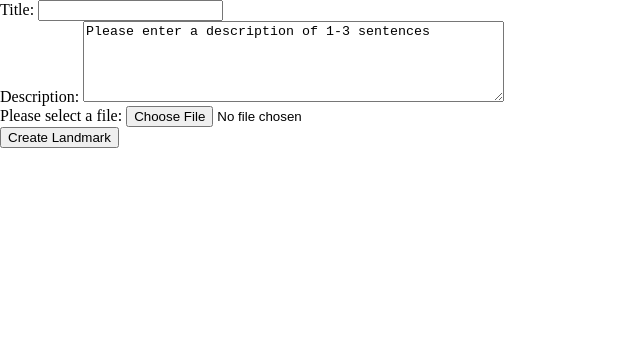
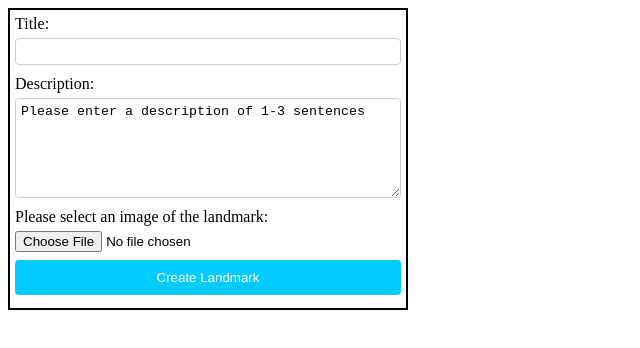
Before and after one commit to Jenny12120/Assignment_1_webdev, a plain HTML site: page index.html in a window 1280 px wide. Shown: the whole page, without its empty margins (0-640 px from the left). Drawn offline with Linux system fonts and the light colour scheme; some packages are replaced by stand-ins of ours.

Commit message:
Add css file

```diff
--- a/index.html
+++ b/index.html
@@ -1,18 +1,8 @@
 
 <!DOCTYPE html>
 <html>
-    <style>
-      gmp-map {
-        height: 100%;
-      }
-      html,
-      body {
-        height: 100%;
-        margin: 0;
-        padding: 0;
-      }
-    </style>
     <head>
+        <link rel="stylesheet" href="landmark.css">
         <script
             src="https://maps.googleapis.com/maps/api/js?key=AIzaSyBvgdXznWcLROFmLIUhK7g4oGri6tK94Qs&libraries=maps,marker"
             defer>
@@ -23,8 +13,8 @@
             <label for="title">Title:</label>
             <input type="text" id="title"><br/>
             <label for="description">Description:</label>
-            <textarea id="description" rows="5" cols="50">Please enter a description of 1-3 sentences</textarea><br/>
-            <label for="upload">Please select a file:</label>
+            <textarea id="description">Please enter a description of 1-3 sentences</textarea><br/>
+            <label for="upload">Please select an image of the landmark:</label>
             <input type="file" id="upload" accept="image/*, .jpg, .jpeg, .png, .gif, .webp"><br/>
             <input type="button" id="create" value="Create Landmark">
         </form>
--- /dev/null
+++ b/landmark.css
@@ -0,0 +1,65 @@
+* {
+  box-sizing: border-box;
+}
+
+gmp-map {
+    height: 100%;
+    width: 50%;
+}
+
+#landmark {
+    display: flex;
+    flex-wrap: wrap;
+    justify-content: space-between;
+    min-width: 400px;
+    width: 20%;
+    border: 2px solid #000000;
+    padding: 5px 5px 5px 5px;
+}
+
+label {
+  width: 80%;
+  margin-bottom: 5px;
+}
+
+input[type=text] {
+  min-width: 100%;
+  margin-bottom: 10px;
+  border: 1px solid #ccc;
+  border-radius: 4px;
+  padding: 5px;
+}
+
+input[type=button] {
+  width: 100%;
+  background-color: #00ccff;
+  color: white;
+  padding: 10px;
+  margin: 8px 0;
+  border: none;
+  border-radius: 4px;
+}
+
+textarea {
+  min-width: 100%;
+  height: 100px;
+  margin-bottom: 10px;
+  border: 1px solid #ccc;
+  border-radius: 4px;
+  padding: 5px;
+}
+
+@media screen and (max-width: 600px) {
+  label,
+  input[type=text],
+  input[type=button],
+  input[type=file]
+  textarea {
+    flex: 100%;
+    min-width: 100%;
+  }
+}
+
+body {
+  display: flex;
+}
```
